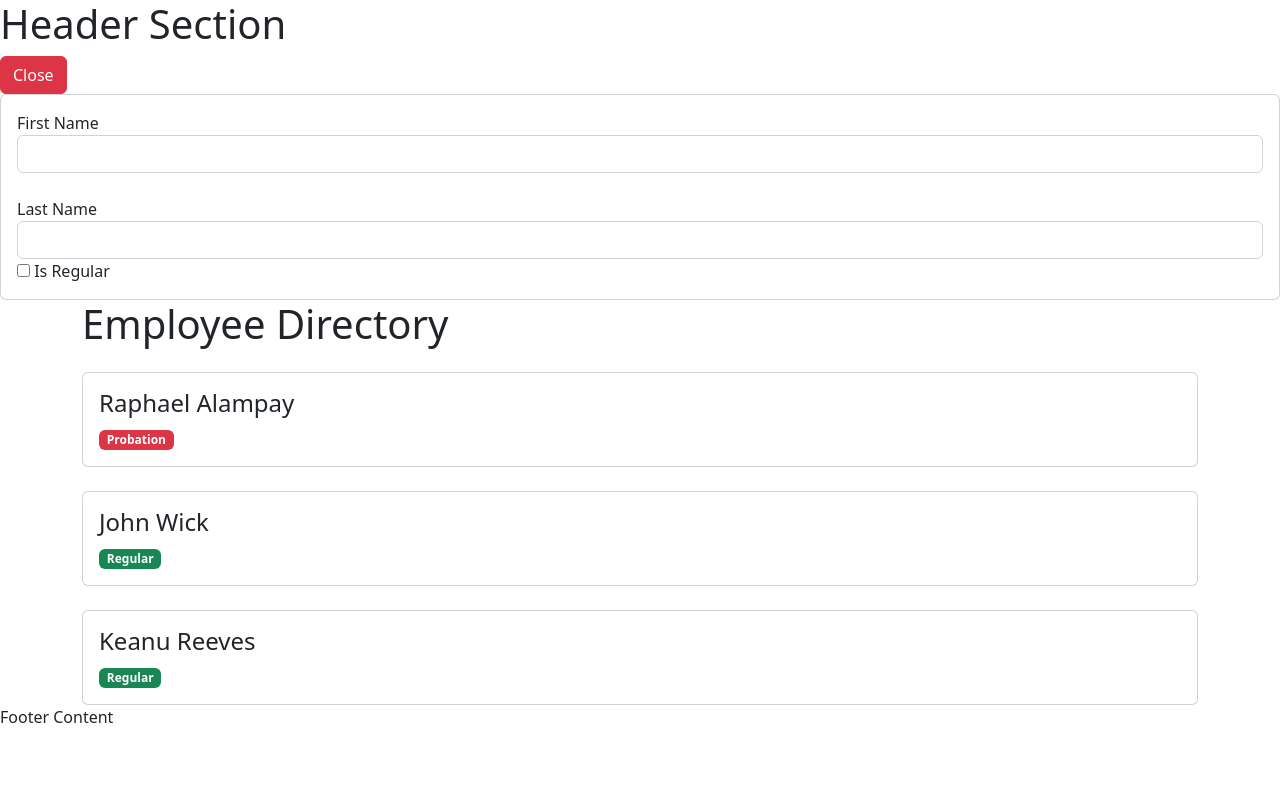
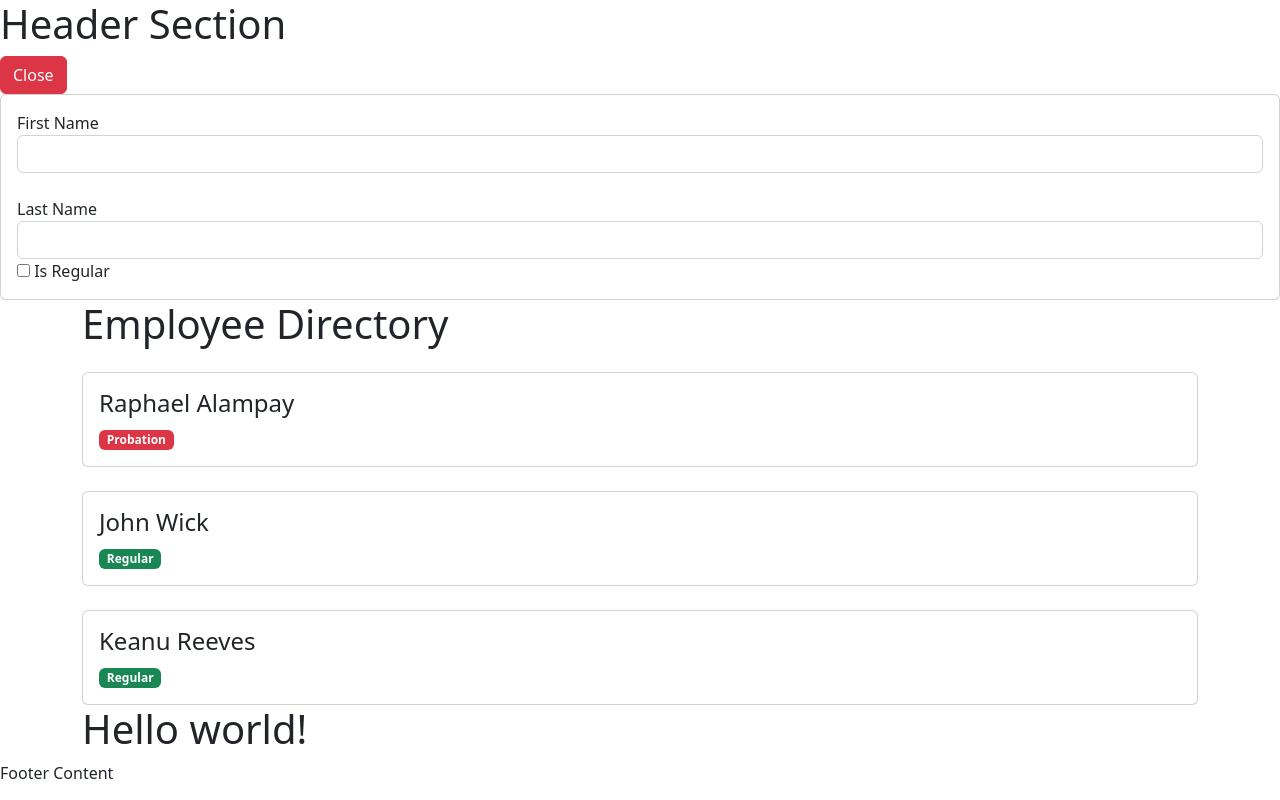
Before and after one commit to ralampay/demo-project-angular, an Angular app: page / in a window 1280 px wide. Built offline with nearby package versions, Linux system fonts and the light colour scheme.

Commit message:
examples for event emission and payload passing

```diff
--- a/src/app/app.component.html
+++ b/src/app/app.component.html
@@ -1,9 +1,13 @@
-<app-header></app-header>
+<app-header
+  (sampleEvent)="handleSampleEvent($event)"
+></app-header>
 <div class="container">
   <h1>
     {{title}}
   </h1>
-  <app-list-of-employees>
+  <app-list-of-employees
+    [message]="message"
+  >
   </app-list-of-employees>
 </div>
 <app-footer></app-footer>
--- a/src/app/app.component.ts
+++ b/src/app/app.component.ts
@@ -7,4 +7,10 @@ import { Component } from '@angular/core';
 })
 export class AppComponent {
   title: string = 'Employee Directory';
+  message: string = 'Hello world!';
+
+  handleSampleEvent(payload: string): void {
+    console.log(`handleSampleEvent(${payload}) in app.component`);
+    this.message = payload;
+  }
 }
--- a/src/app/components/header/header.component.html
+++ b/src/app/components/header/header.component.html
@@ -6,6 +6,7 @@
         [textOpen]="'Close'"
         [textClose]="'Save Employee'"
         [isOpen]="isFormOpen"
+        (sampleEvent)="handleSampleEvent($event)"
     ></app-toggle-button>
     <div *ngIf="isFormOpen" class="card">
         <div class="card-body">
--- a/src/app/components/header/header.component.ts
+++ b/src/app/components/header/header.component.ts
@@ -1,4 +1,9 @@
-import { Component, OnInit } from '@angular/core';
+import {
+  Component,
+  OnInit,
+  Output,
+  EventEmitter
+} from '@angular/core';
 
 @Component({
   selector: 'app-header',
@@ -7,6 +12,7 @@ import { Component, OnInit } from '@angular/core';
 })
 export class HeaderComponent implements OnInit {
   isFormOpen: boolean = true;
+  @Output() sampleEvent: EventEmitter<string> = new EventEmitter<string>()
 
   constructor() {
     console.log("HeaderComponent generated...");
@@ -16,4 +22,9 @@ export class HeaderComponent implements OnInit {
   ngOnInit(): void {
   }
 
+  handleSampleEvent(payload: string): void {
+    console.log(`handleSampleEvent(${payload})`);
+    this.isFormOpen = !this.isFormOpen;
+    this.sampleEvent.emit(payload);
+  }
 }
--- a/src/app/components/list-of-employees/list-of-employees.component.html
+++ b/src/app/components/list-of-employees/list-of-employees.component.html
@@ -4,22 +4,7 @@
     [lastName]="emp.lastName"
     [isRegular]="emp.isRegular"
 ></app-employee>
-<div *ngIf="isOpen" style="display: block;" class="modal fade show" tabindex="-1" role="dialog">
-  <div class="modal-dialog" role="document">
-    <div class="modal-content">
-      <div class="modal-header">
-        <h5 class="modal-title">Modal title</h5>
-        <button type="button" class="close" data-dismiss="modal" aria-label="Close">
-          <span aria-hidden="true">&times;</span>
-        </button>
-      </div>
-      <div class="modal-body">
-        <p>Modal body text goes here.</p>
-      </div>
-      <div class="modal-footer">
-        <button type="button" class="btn btn-primary">Save changes</button>
-        <button type="button" class="btn btn-secondary" data-dismiss="modal">Close</button>
-      </div>
-    </div>
-  </div>
-</div>
+
+<h1>
+  {{message}}
+</h1>
--- a/src/app/components/list-of-employees/list-of-employees.component.ts
+++ b/src/app/components/list-of-employees/list-of-employees.component.ts
@@ -11,6 +11,7 @@ import {
 })
 export class ListOfEmployeesComponent implements OnInit {
   isOpen: boolean = false;
+  @Input() message: string = "";
   @Input() listOfEmployees: any[] = [
     {
       id: 1,
--- a/src/app/components/toggle-button/toggle-button.component.ts
+++ b/src/app/components/toggle-button/toggle-button.component.ts
@@ -1,7 +1,9 @@
 import {
   Component,
   OnInit,
-  Input
+  Input,
+  Output,
+  EventEmitter
 } from '@angular/core';
 
 @Component({
@@ -13,6 +15,7 @@ export class ToggleButtonComponent implements OnInit {
   @Input() textOpen: string = "Open";
   @Input() textClose: string = "Close";
   @Input() isOpen: boolean = false;
+  @Output() sampleEvent: EventEmitter<string> = new EventEmitter<string>();
 
   constructor() { }
 
@@ -21,6 +24,10 @@ export class ToggleButtonComponent implements OnInit {
 
   toggle(): void {
     this.isOpen = !this.isOpen;
+
+    let message = `Value for isOpen: ${this.isOpen}`;
+
+    this.sampleEvent.emit(message);
   }
 
   getText(): string{
```
